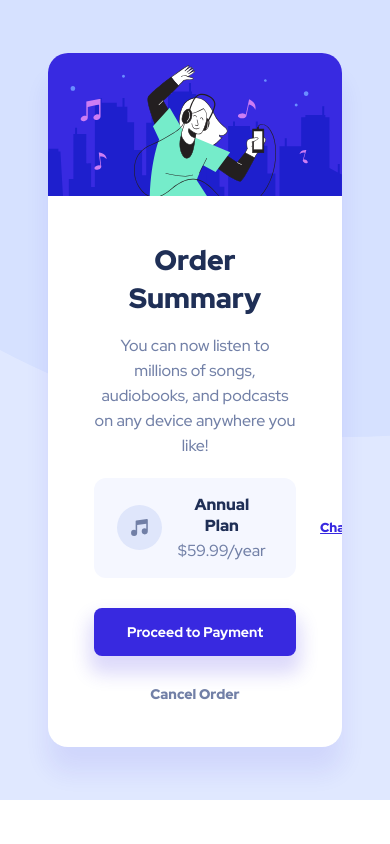
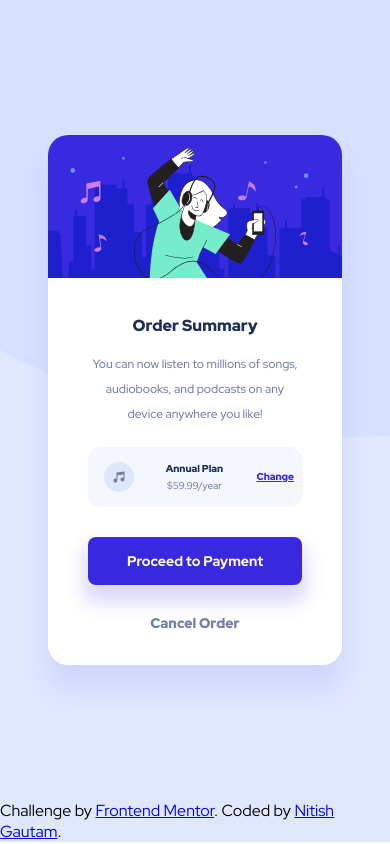
Before and after one commit to Nitish-Gautam-git/Order_Summary_Component, a plain HTML site: page index.html in a window 390 px wide. Drawn offline with Linux system fonts and the light colour scheme.

Commit message:
mobile adjustment

```diff
--- a/index.html
+++ b/index.html
@@ -60,10 +60,11 @@
           </div>
       </div>
     </main>
-
-    <!-- <div class="attribution">
-    Challenge by <a href="https://www.frontendmentor.io?ref=challenge" target="_blank">Frontend Mentor</a>.
-    Coded by <a href="#">Your Name Here</a>.
-  </div> -->
+    <footer>
+      <div class="end">
+      Challenge by <a href="https://www.frontendmentor.io?ref=challenge" target="_blank">Frontend Mentor</a>.
+      Coded by <a href="#">Nitish Gautam</a>.
+    </div>
+    </footer>
   </body>
 </html>
--- a/style.css
+++ b/style.css
@@ -25,12 +25,13 @@
     align-items: center;
 }
 
+footer{
+    background-color: hsl(225, 100%, 94%);
+}
+
 .item{
     width: 430px ;
     background-color:  white;
-    /* position: absolute;
-    top: 13vh;
-    left: 35vw; */
 
     border-radius: 20px;
     overflow: hidden;
@@ -53,9 +54,10 @@ p{
 
 .music-area{
     background-color:  hsl(225, 100%, 98%);
-    min-height: 100px;
+    height: 100px;
     display: flex;
     flex-direction: row;
+    flex-wrap: nowrap;
     justify-content: start;
     align-items: center;
     margin-bottom: 1.9rem;
@@ -108,7 +110,6 @@ p{
     background-color: hsla(245, 75%, 52%, 0.575);
 }
 
-/* spacing */
 .text h2{
     margin-bottom: 1rem;
     color: hsl(223, 47%, 23%);
@@ -133,3 +134,100 @@ p{
 .cancel a:hover{
     color: hsl(223, 47%, 23%);
 }
+
+@media (max-width: 500px) {
+    .music-area {
+        height: 80px;
+        padding: 0 1rem;
+    }
+
+    .logo {
+        width: 35px;
+        margin-left: 1rem;
+        margin-right: 0.8rem;
+    }
+
+    .ii {
+    margin-right: 1rem;
+    flex: 1 1 auto;
+    min-width: 100px;
+}
+
+  .ii h4, .ii p {
+      font-size: 14px;
+    }
+
+    .iii {
+        margin-left: 0;
+        font-size: 14px;
+        white-space: nowrap;
+        flex-shrink: 0;
+    }
+}
+@media (max-width: 444px) {
+    .music-area {
+        height: 60px;
+        padding: 0 0.5rem;
+    }
+
+    .logo {
+        width: 30px;
+        margin-left: 0.5rem;
+        margin-right: 0.4rem;
+    }
+
+    .ii {
+        margin-right: 0.5rem;
+        flex: 1 1 auto;
+        min-width: 50px;
+    }
+
+    .ii h4, .ii p {
+        font-size: 12px;
+    }
+
+    .iii {
+        margin-left: 0;
+        font-size: 12px;
+        flex-shrink: 0;
+    }
+}
+@media (max-width: 419px) {
+
+    .text h2{
+        font-size: 16px;
+    }
+    .text p{
+        font-size: 12px;
+    }
+    .music-area {
+        height: 60px;
+        padding: 0 0.5rem;
+    }
+
+    .logo {
+        width: 30px;
+        margin-left: 0.5rem;
+        margin-right: 0.4rem;
+  }
+
+  .ii {
+      margin-right: 0.5rem;
+      flex: 1 1 auto;
+      min-width: 50px;
+    }
+
+  .ii h4, .ii p {
+      font-size: 10px;
+    }
+
+    .iii {
+        margin-left: 0;
+        font-size: 10px;
+        flex-shrink: 0;
+    }
+    .below-box{
+        padding: 2rem 2.5rem 2rem 2.5rem;
+
+    }
+}
```
